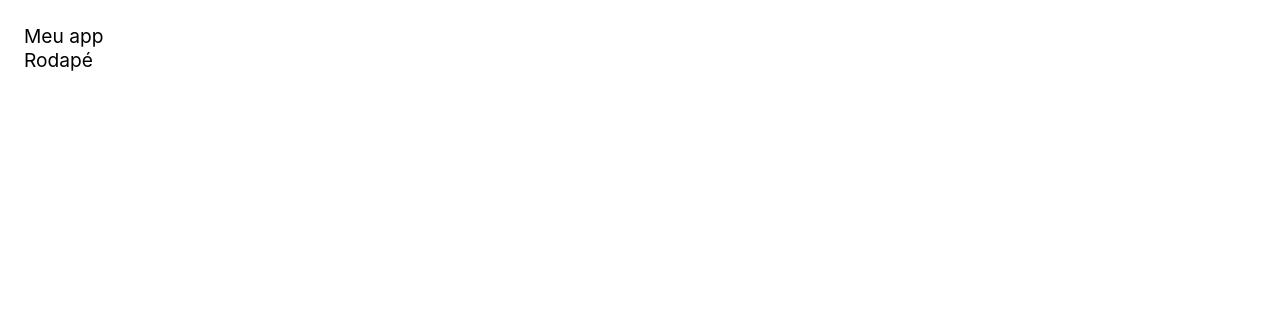
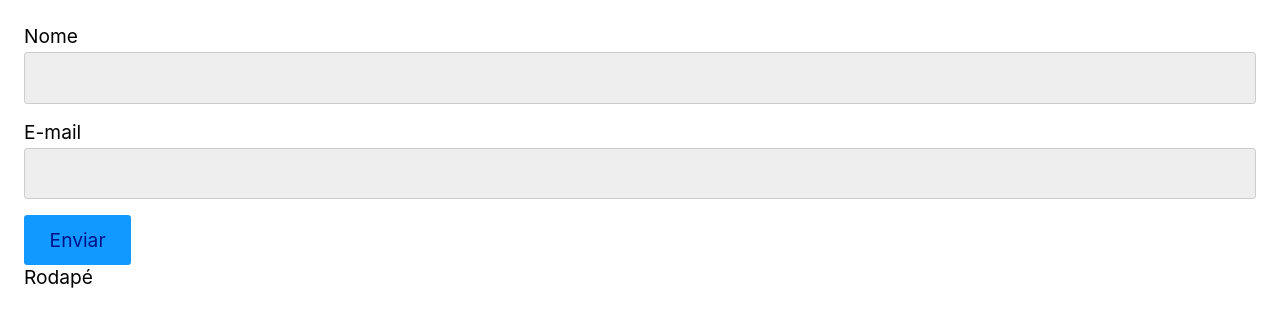
Before and after one commit to erickjohnson/origamid-react, a React (Create React App) app in the folder meuapp/: page / in a window 1280 px wide. Shown: the top 326 px of the page. Built offline with nearby package versions, Linux system fonts and the light colour scheme.

Commit message:
ui componets composition

```diff
--- /dev/null
+++ b/meuapp/src/Form/Button.js
@@ -0,0 +1,9 @@
+import React from 'react'
+
+const Button = () => {
+  return (
+    <button>Enviar</button>
+  )
+}
+
+export default Button
--- /dev/null
+++ b/meuapp/src/Form/Form.js
@@ -0,0 +1,22 @@
+import React from 'react'
+import Button from './Button'
+import Input from './Input'
+
+const Form = () => {
+  return (
+    <form action="">
+      <p>
+        <label htmlFor="nome">Nome</label>
+        <Input Name="nome"/>
+      </p>
+      <p>
+        <label htmlFor="mail">E-mail</label>
+        <Input Name="email"/>
+      </p>
+      <Button />
+
+    </form>
+  )
+}
+
+export default Form
--- /dev/null
+++ b/meuapp/src/Form/Input.js
@@ -0,0 +1,9 @@
+import React from 'react'
+
+const Input = () => {
+  return (
+    <input type="text"/>
+  )
+}
+
+export default Input
--- a/meuapp/src/index.js
+++ b/meuapp/src/index.js
@@ -1,10 +1,14 @@
 import React, { Component } from 'react';
 import ReactDOM from 'react-dom';
-import Components from './components';
+import Footer from './Footer';
+import Form from './Form/Form';
+import Header from './Header';
 
 ReactDOM.render(
   <React.StrictMode>
-    <Components/>
+    <Header />
+    <Form/>
+    <Footer/>
   </React.StrictMode>,
   document.getElementById('root')
 );
```
